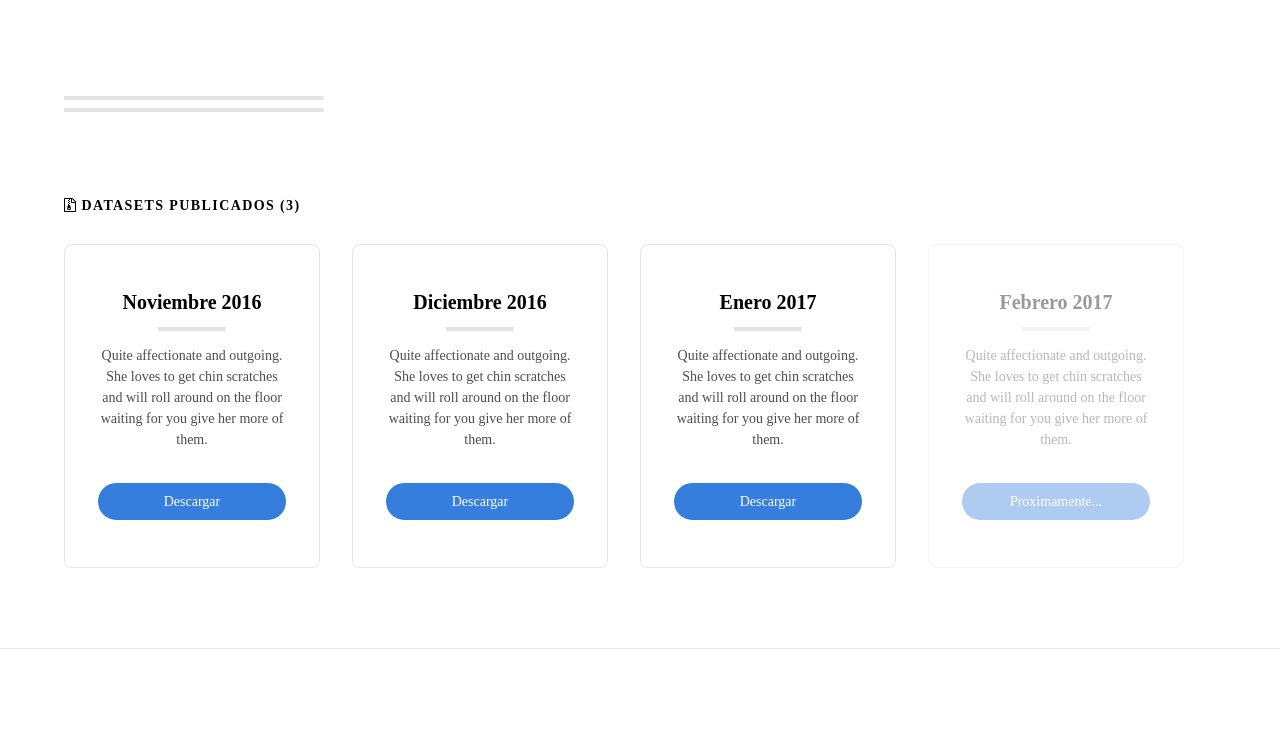
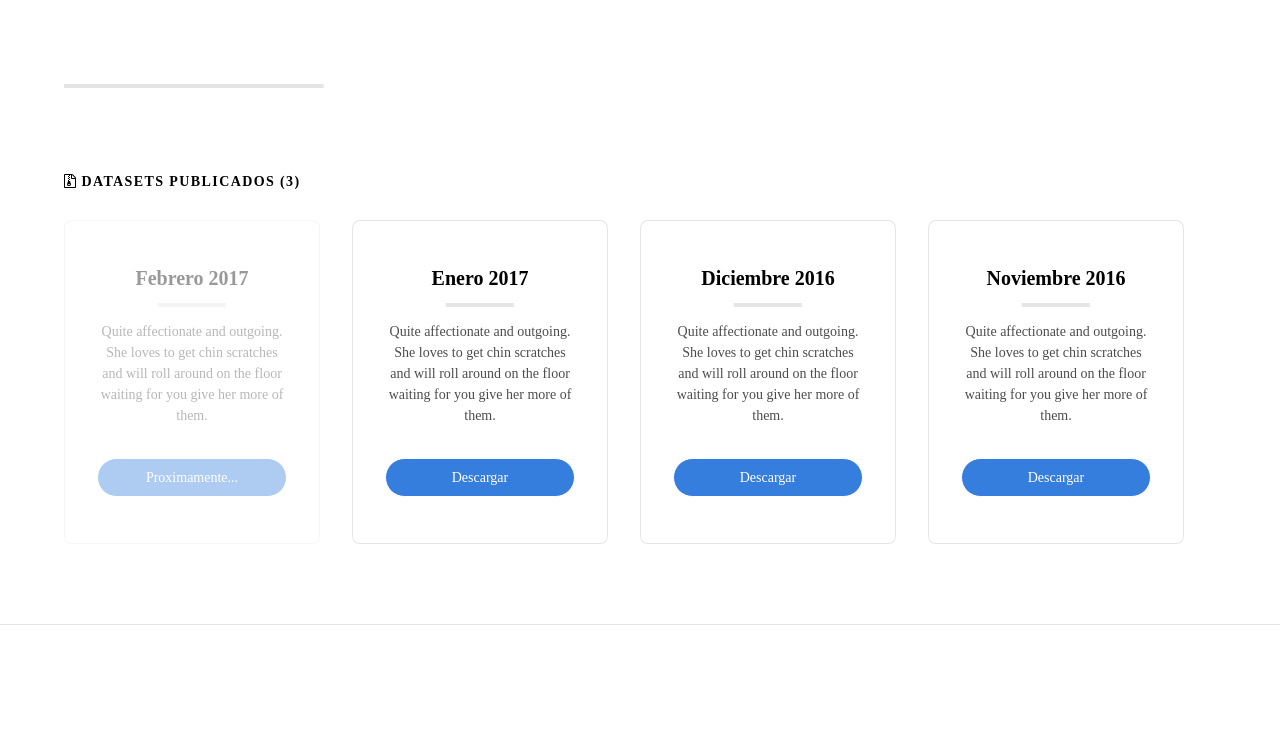
Before and after one commit to PreciosLibres/precios-claros-explorer, a Next.js app: page / in a window 1280 px wide. Shown: the part 939-1690 px from the top of the page. Built offline with nearby package versions, Linux system fonts and the light colour scheme.

Commit message:
wrap all components inside div

```diff
--- a/components/dataset-list.js
+++ b/components/dataset-list.js
@@ -1,12 +1,32 @@
 export default () => (
+  <div>
     <div className="pa3 pa5-ns cf">
       <h3 className="f6 ttu tracked">
         <i className="fa fa-file-archive-o mr1" aria-hidden="true"></i>
         Datasets Publicados (3)
       </h3>
+
+      <article className="fl mw5 mr4 bg-white br3 pa3 pa4-ns mv3 ba b--black-10 o-40">
+        <div className="tc">
+          <h1 className="f4">Febrero 2017</h1>
+          <hr className="mw3 bb bw1 b--black-10" />
+        </div>
+        <p className="lh-copy tc measure center f6 black-70">
+          Quite affectionate and outgoing.
+          She loves to get chin scratches and will
+          roll around on the floor waiting for you give her more of them.
+
+          <a
+            className="f6 center db br-pill bg-blue no-underline white ba grow pv2 ph3 tc mt4 mr3"
+            href="#"
+          >
+            Proximamente...
+          </a>
+        </p>
+      </article>
       <article className="fl mw5 mr4 bg-white br3 pa3 pa4-ns mv3 ba b--black-10">
         <div className="tc">
-        <h1 className="f4">Noviembre 2016</h1>
+          <h1 className="f4">Enero 2017</h1>
           <hr className="mw3 bb bw1 b--black-10" />
         </div>
         <p className="lh-copy tc measure center f6 black-70">
@@ -40,9 +60,9 @@ export default () => (
           </a>
         </p>
       </article>
-    <article className="fl mw5 mr4 bg-white br3 pa3 pa4-ns mv3 ba b--black-10">
+      <article className="fl mw5 bg-white br3 pa3 pa4-ns mv3 ba b--black-10">
         <div className="tc">
-        <h1 className="f4">Enero 2017</h1>
+          <h1 className="f4">Noviembre 2016</h1>
           <hr className="mw3 bb bw1 b--black-10" />
         </div>
         <p className="lh-copy tc measure center f6 black-70">
@@ -58,23 +78,6 @@ export default () => (
           </a>
         </p>
       </article>
-    <article className="fl mw5 bg-white br3 pa3 pa4-ns mv3 ba b--black-10 o-40">
-      <div className="tc">
-        <h1 className="f4">Febrero 2017</h1>
-        <hr className="mw3 bb bw1 b--black-10" />
     </div>
-      <p className="lh-copy tc measure center f6 black-70">
-        Quite affectionate and outgoing.
-        She loves to get chin scratches and will
-        roll around on the floor waiting for you give her more of them.
-
-        <a
-          className="f6 center db br-pill bg-blue no-underline white ba grow pv2 ph3 tc mt4 mr3"
-          href="#"
-        >
-          Proximamente...
-        </a>
-      </p>
-    </article>
   </div>
 )
--- a/components/footer.js
+++ b/components/footer.js
@@ -1,6 +1,7 @@
 import Link from 'next/prefetch'
 
 export default () => (
+  <div>
     <footer className="ph5 ph5-ns pv6 bt b--black-10 black-70">
       <a
         href="mailto:hola@precioslibres.org"
@@ -38,4 +39,5 @@ export default () => (
         </Link>
       </div>
     </footer>
+  </div>
 )
--- a/components/subscribe-form.js
+++ b/components/subscribe-form.js
@@ -1,4 +1,5 @@
 export default () => (
+  <div>
     <div className="mt4 mb4 mb0-ns w-100 w-50-l" >
       <p className="f4 fw6 mb3 f6 mt0">
         Suscríbite a nuestra lista de correo para más info
@@ -12,4 +13,5 @@ export default () => (
         className="input-reset w-100 w-auto-ns bg-green white f5 pv2 pv3-ns ph4 ba b--dark-green bg-hover-mid-gray dim"
       />
     </div>
+  </div>
 )
--- a/pages/index.js
+++ b/pages/index.js
@@ -11,9 +11,7 @@ export default class extends React.Component {
       <div>
         <Meta />
         <Header />
-        <hr className="mw5 ml5 bb bw1 b--black-10" />
         <HomeStats />
-        <hr className="mw5 ml5 bb bw1 b--black-10" />
         <DatasetList />
         <Footer />
       </div>
```
Lines whose indentation alone changed are shown as unchanged.
